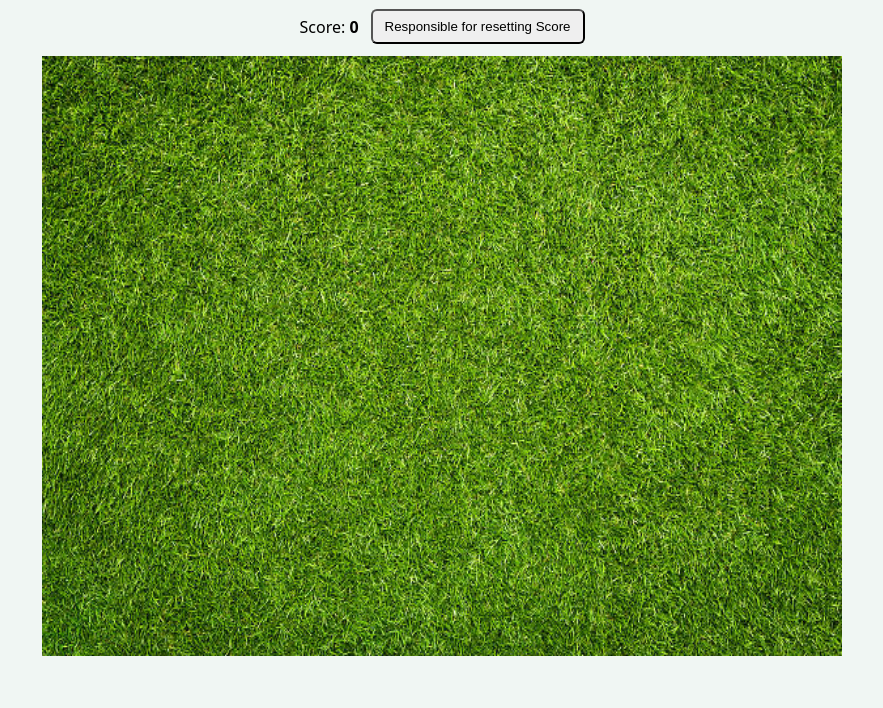
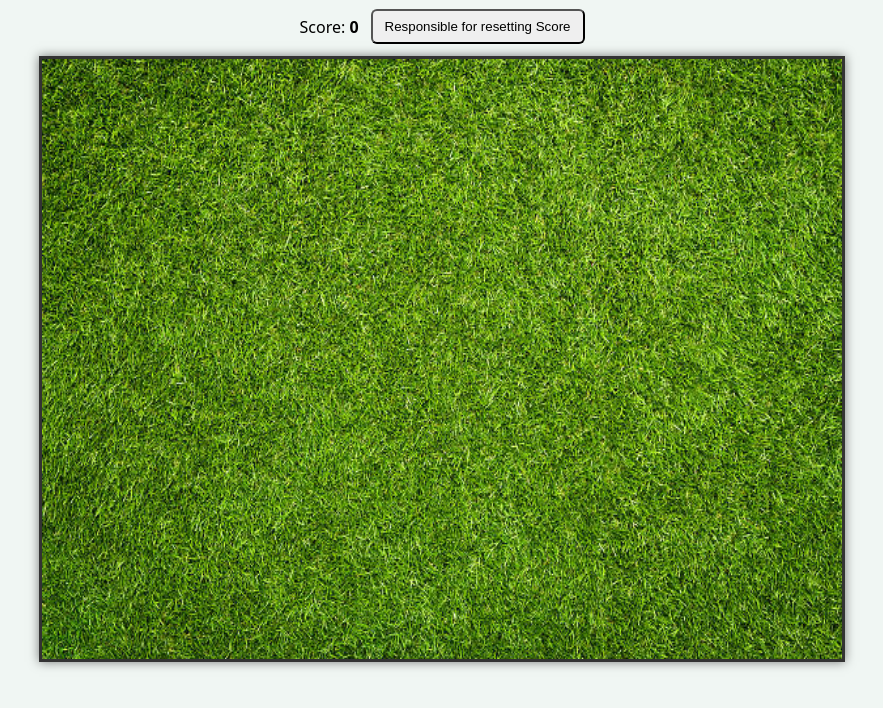
Before and after one commit to smiths1804/Web-Programming-CIT-3606, a plain HTML site: page Lab 5 Canvas Game/index.html in a window 1280 px wide. Shown: the part 70-778 px from the top of the page, without its empty margins (198-1081 px from the left). Drawn offline with Linux system fonts and the light colour scheme.

Commit message:
extra fix hopefully the last

```diff
--- a/Lab 5 Canvas Game/style.css
+++ b/Lab 5 Canvas Game/style.css
@@ -29,6 +29,16 @@ button {
   position: relative;
 }
 
+#gameCanvas {
+  width: 800px;
+  height: 600px;
+  display: block;
+  margin: 0 auto;
+  border: 3px solid #333;
+  box-shadow: 0 0 10px rgba(0,0,0,0.5);
+}
+
+
 canvas {
   image-rendering: pixelated;
   image-rendering: crisp-edges;
```
